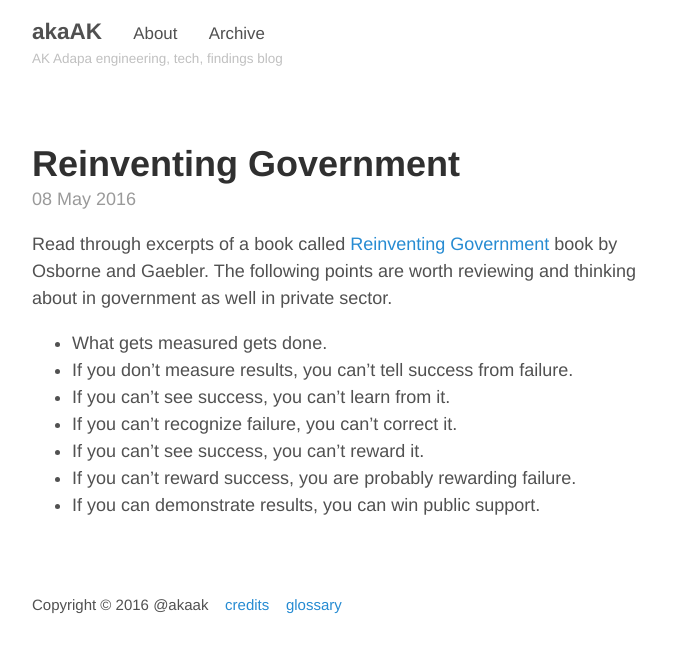
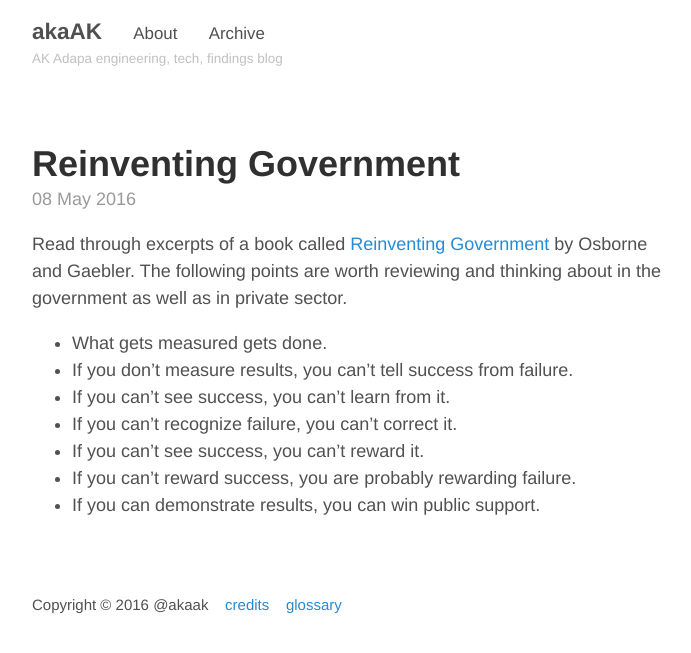
Before and after one commit to akaak/blog, a Jekyll site: the page built from index.html, in a window 1280 px wide. Shown: the top 653 px of the page, without its empty margins (293-984 px from the left). Built offline with Jekyll 4.4.1, drawn with Linux system fonts in a browser that asks for light colours; the list of posts is cut into pages by our own code.

Commit message:
new post

```diff
--- a/_posts/2016-05-08-reinventing-government.md
+++ b/_posts/2016-05-08-reinventing-government.md
@@ -1,5 +1,5 @@
 
-Read through excerpts of a book called [Reinventing Government](http://www.amazon.com/Reinventing-Government-Entrepreneurial-Spirit-Transforming/dp/0452269423) book by Osborne and Gaebler. The following points are worth reviewing and thinking about in government as well in private sector.
+Read through excerpts of a book called [Reinventing Government](http://www.amazon.com/Reinventing-Government-Entrepreneurial-Spirit-Transforming/dp/0452269423) by Osborne and Gaebler. The following points are worth reviewing and thinking about in the government as well as in private sector.
 
 - What gets measured gets done.
 - If you don’t measure results, you can’t tell success from failure.
```
